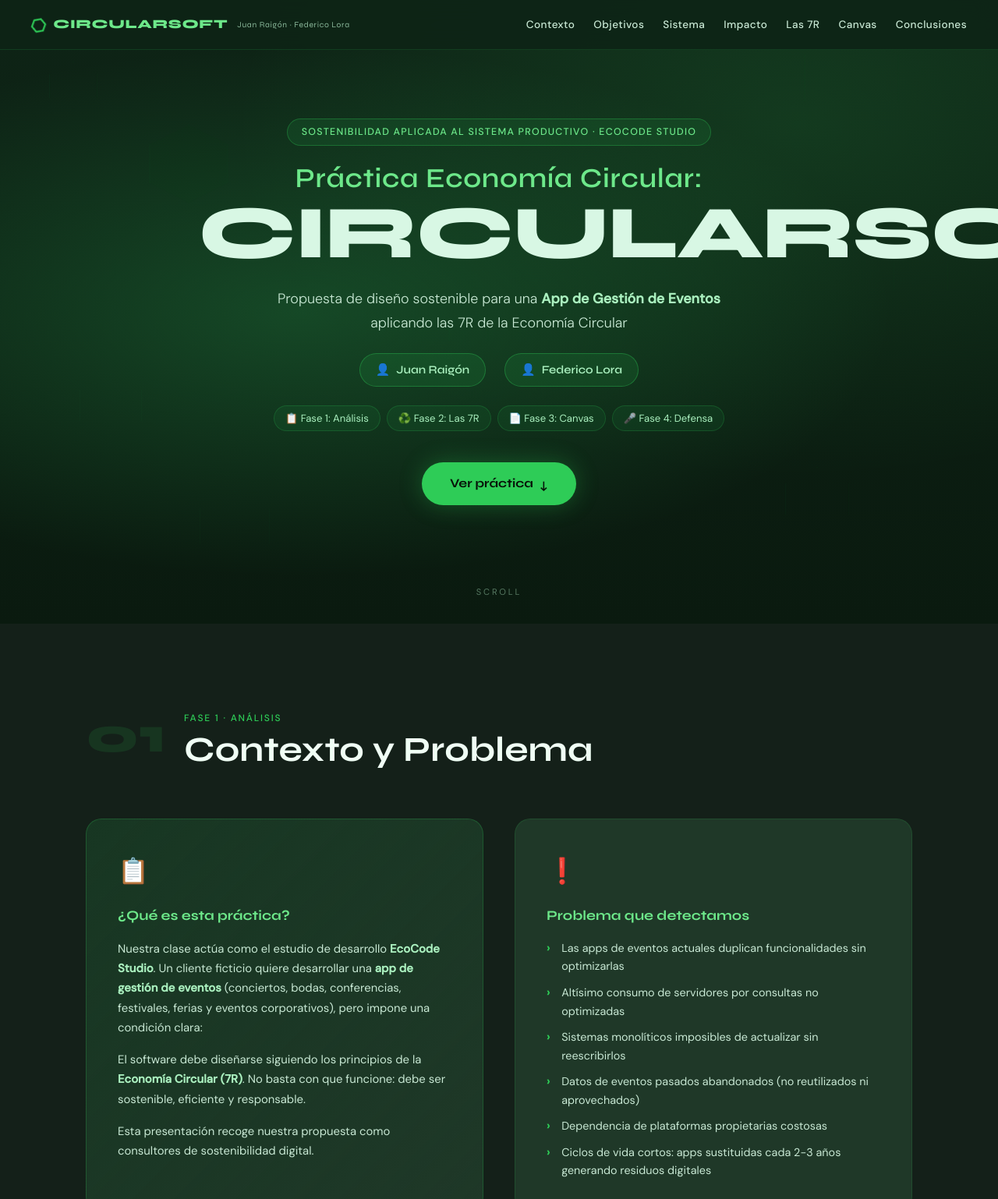
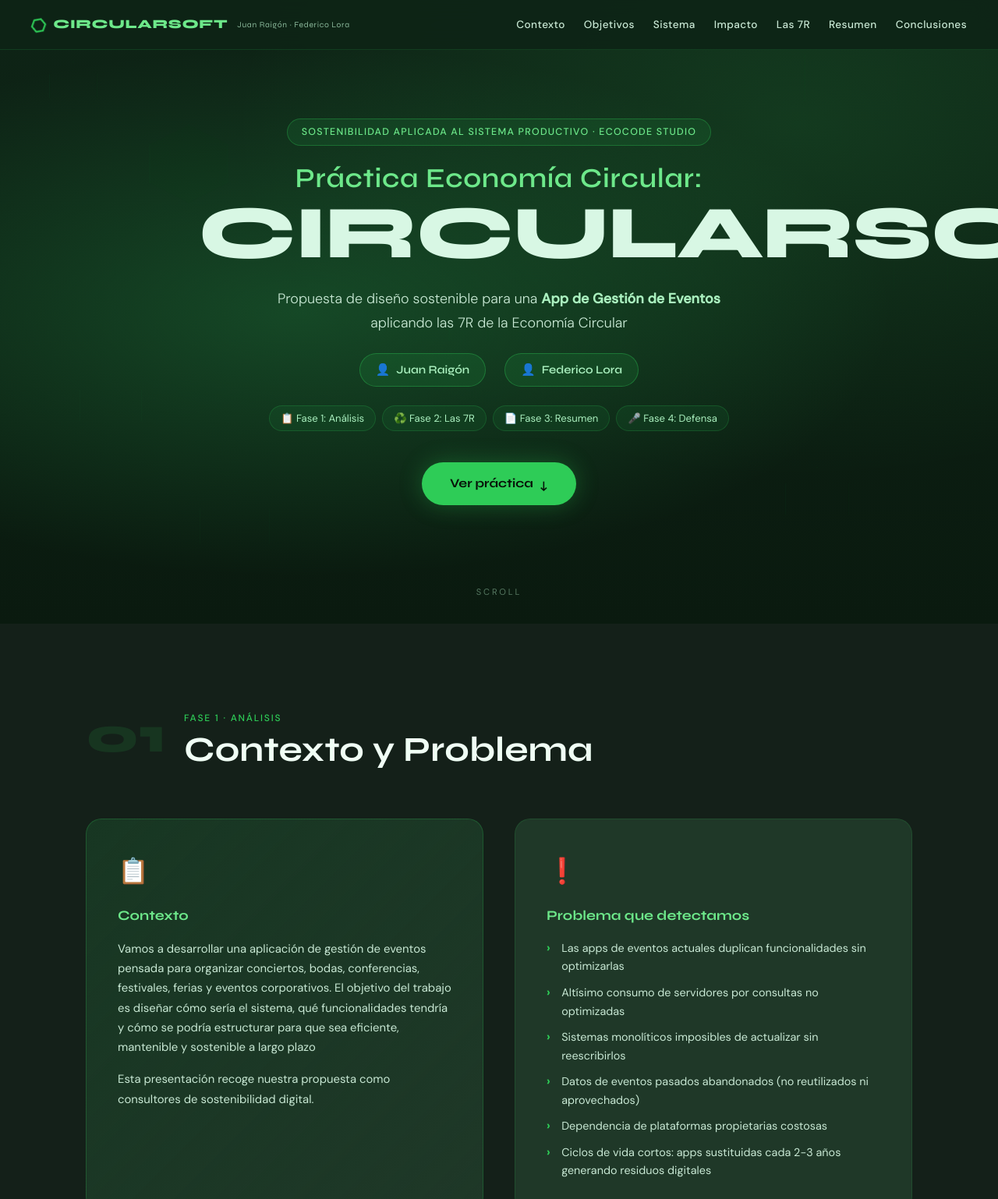
Before and after one commit to Fedes10/Practica_CIRCULARSOFT_Sostenibilidad, a plain HTML site: page index.html in a window 1280 px wide. Shown: the top 1538 px of the page at 78% size. Drawn offline with Linux system fonts and the light colour scheme; a script that the page names is missing.

Commit message:
Update index.html

```diff
--- a/index.html
+++ b/index.html
@@ -28,7 +28,7 @@
       <li><a href="#sistema">Sistema</a></li>
       <li><a href="#impacto">Impacto</a></li>
       <li><a href="#7r">Las 7R</a></li>
-      <li><a href="#canvas">Canvas</a></li>
+      <li><a href="#canvas">Resumen</a></li>
       <li><a href="#conclusiones">Conclusiones</a></li>
     </ul>
   </nav>
@@ -68,7 +68,7 @@
         <div class="hero-chips" aria-label="Fases de la práctica">
           <span class="chip">📋 Fase 1: Análisis</span>
           <span class="chip">♻️ Fase 2: Las 7R</span>
-          <span class="chip">📄 Fase 3: Canvas</span>
+          <span class="chip">📄 Fase 3: Resumen</span>
           <span class="chip">🎤 Fase 4: Defensa</span>
         </div>
         <a href="#contexto" class="btn-hero" aria-label="Comenzar práctica">
@@ -92,9 +92,8 @@
         <div class="grid-2">
           <div class="tarjeta tarjeta-destacada">
             <div class="tarjeta-icono">📋</div>
-            <h3>¿Qué es esta práctica?</h3>
-            <p>Nuestra clase actúa como el estudio de desarrollo <strong>EcoCode Studio</strong>. Un cliente ficticio quiere desarrollar una <strong>app de gestión de eventos</strong> (conciertos, bodas, conferencias, festivales, ferias y eventos corporativos), pero impone una condición clara:</p>
-            <p>El software debe diseñarse siguiendo los principios de la <strong>Economía Circular (7R)</strong>. No basta con que funcione: debe ser sostenible, eficiente y responsable.</p>
+            <h3>Contexto</h3>
+            <p>Vamos a desarrollar una aplicación de gestión de eventos pensada para organizar conciertos, bodas, conferencias, festivales, ferias y eventos corporativos. El objetivo del trabajo es diseñar cómo sería el sistema, qué funcionalidades tendría y cómo se podría estructurar para que sea eficiente, mantenible y sostenible a largo plazo</p>
             <p>Esta presentación recoge nuestra propuesta como consultores de sostenibilidad digital.</p>
           </div>
 
@@ -639,14 +638,14 @@
       </div>
     </section>
 
-    <!-- ===================== SECCIÓN: CANVAS CIRCULAR ===================== -->
+    <!-- ===================== SECCIÓN: RESUMEN ===================== -->
     <section id="canvas" class="seccion seccion-alt" aria-labelledby="tit-canvas">
       <div class="seccion-contenedor">
         <div class="seccion-header">
           <div class="seccion-num">06</div>
           <div>
-            <p class="seccion-etiqueta">Fase 3 · Canvas</p>
-            <h2 id="tit-canvas">Canvas Circular del Proyecto</h2>
+            <p class="seccion-etiqueta">Fase 3 · Resumen</p>
+            <h2 id="tit-canvas">Resumen del Proyecto</h2>
           </div>
         </div>
 
@@ -803,4 +802,5 @@
   <!-- Script al final para no bloquear el render -->
   <script src="scripts.js" defer></script>
 </body>
+
 </html>
```
